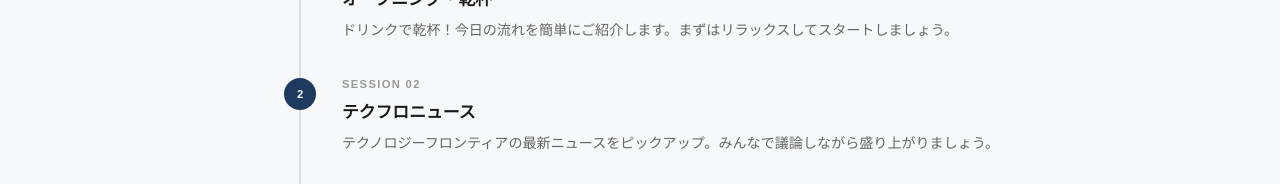
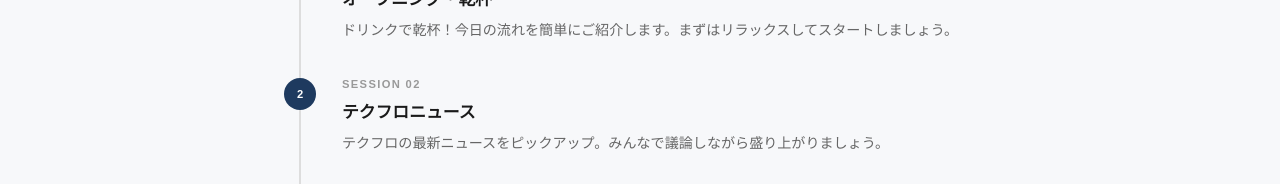
Before and after one commit to rockyhg/tf-online-meeting-2026, a plain HTML site: page index.html in a window 1280 px wide. Shown: the part 1324-1508 px from the top of the page. Drawn offline with Linux system fonts and the light colour scheme.

Commit message:
誤記を修正

```diff
--- a/index.html
+++ b/index.html
@@ -441,7 +441,7 @@
           <div class="tl-body">
             <div class="tl-num">Session 02</div>
             <div class="tl-title">テクフロニュース</div>
-            <div class="tl-desc">テクノロジーフロンティアの最新ニュースをピックアップ。みんなで議論しながら盛り上がりましょう。</div>
+            <div class="tl-desc">テクフロの最新ニュースをピックアップ。みんなで議論しながら盛り上がりましょう。</div>
           </div>
         </div>
 
```
